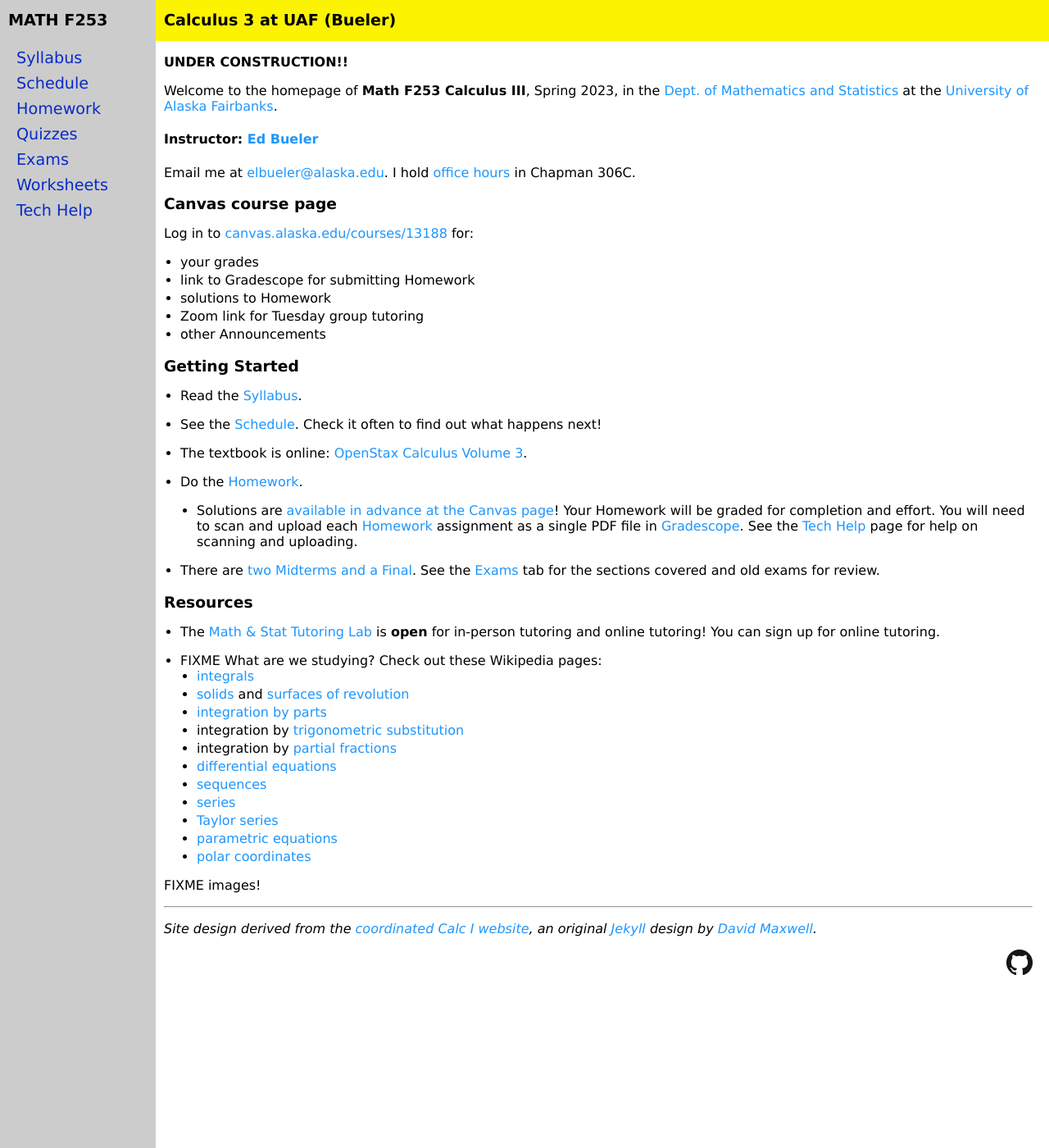
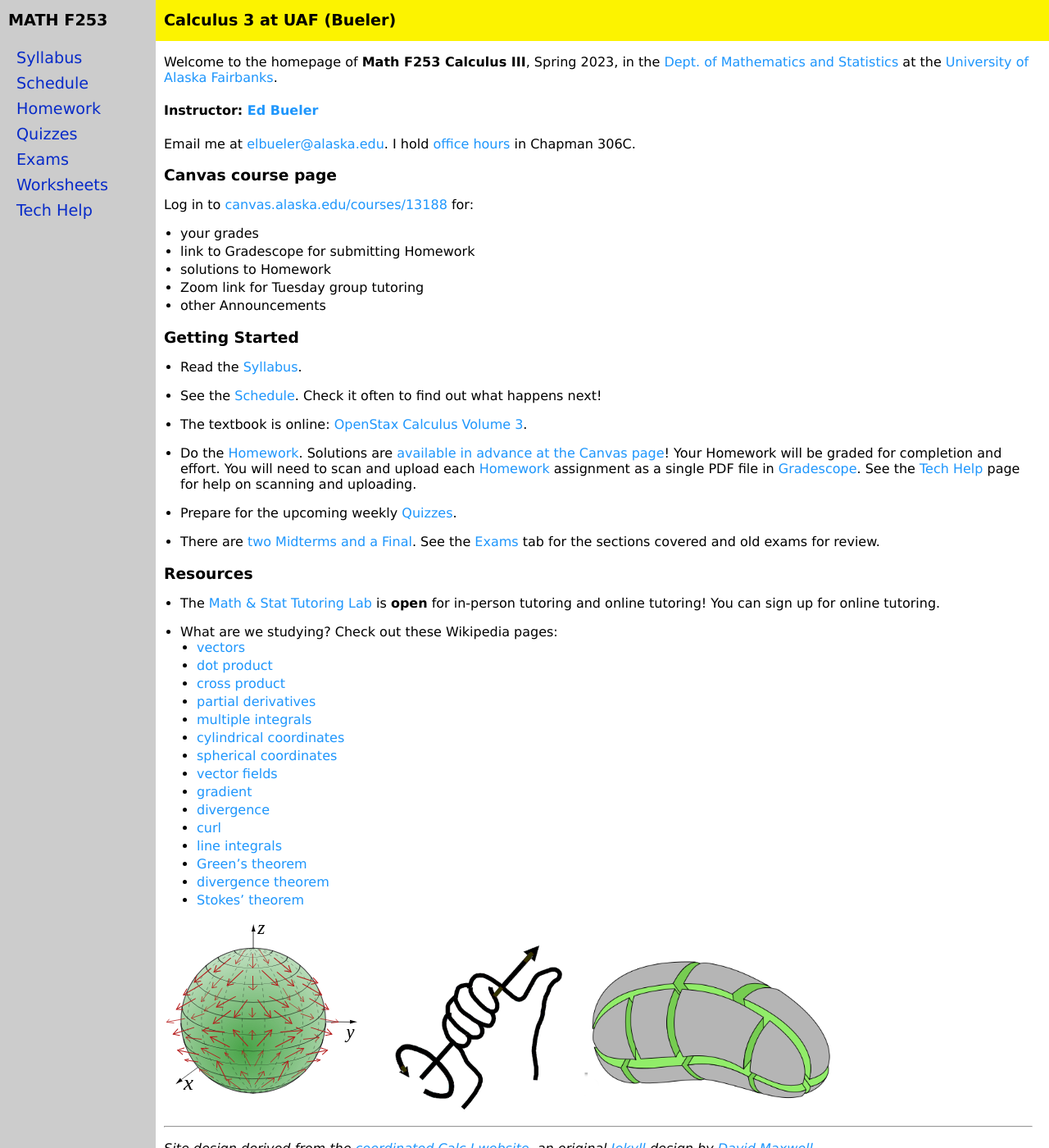
Before and after one commit to jrfaudree/HOM, a Jekyll site: the page built from index.md, in a window 1280 px wide and 1400 px high. Shown: the whole window at 82% size. Built offline with Jekyll 4.4.1, drawn with Linux system fonts in a browser that asks for light colours.

Commit message:
add links and images to main page

```diff
--- a/index.md
+++ b/index.md
@@ -2,8 +2,6 @@
 layout: course-page
 title: Bueler's Math F253 Calculus III at UAF
 ---
-
-**UNDER CONSTRUCTION!!**
 
 Welcome to the homepage of **Math F253 Calculus III**, Spring 2023, in the [Dept. of Mathematics and Statistics](http://www.uaf.edu/dms/) at the [University of Alaska Fairbanks](http://www.uaf.edu/).
 
@@ -29,9 +27,9 @@ Log in to [canvas.alaska.edu/courses/13188](https://canvas.alaska.edu/courses/13
 
 * The textbook is online: [OpenStax Calculus Volume 3](https://openstax.org/details/books/calculus-volume-3).
 
-* Do the [Homework](homework.html).
+* Do the [Homework](homework.html).  Solutions are [available in advance at the Canvas page](https://canvas.alaska.edu/courses/13188/modules)!  Your Homework will be graded for completion and effort.  You will need to scan and upload each [Homework](homework.html) assignment as a single PDF file in [Gradescope](https://canvas.alaska.edu/courses/13188/external_tools/114?display=borderless).  See the [Tech Help](techHelp.html) page for help on scanning and uploading.
 
-  * Solutions are [available in advance at the Canvas page](https://canvas.alaska.edu/courses/13188/modules)!  Your Homework will be graded for completion and effort.  You will need to scan and upload each [Homework](homework.html) assignment as a single PDF file in [Gradescope](https://canvas.alaska.edu/courses/13188/external_tools/114?display=borderless).  See the [Tech Help](techHelp.html) page for help on scanning and uploading.
+* Prepare for the upcoming weekly [Quizzes](quizzes.html).
 
 * There are [two Midterms and a Final](exams.html).  See the [Exams](exams.html) tab for the sections covered and old exams for review.
 
@@ -43,20 +41,24 @@ Log in to [canvas.alaska.edu/courses/13188](https://canvas.alaska.edu/courses/13
 * The [Quizzes](quizzes.html) and [Exams](exams.html) tabs include old versions with solutions.
 /-->
 
-* FIXME What are we studying?  Check out these Wikipedia pages:
-   * [integrals](https://en.wikipedia.org/wiki/Integral)
-   * [solids](https://en.wikipedia.org/wiki/Solid_of_revolution) and [surfaces of revolution](https://en.wikipedia.org/wiki/Surface_of_revolution)
-   * [integration by parts](https://en.wikipedia.org/wiki/Integration_by_parts)
-   * integration by [trigonometric substitution](https://en.wikipedia.org/wiki/Trigonometric_substitution)
-   * integration by [partial fractions](https://en.wikipedia.org/wiki/Partial_fraction_decomposition)
-   * [differential equations](https://en.wikipedia.org/wiki/Ordinary_differential_equation)
-   * [sequences](https://en.wikipedia.org/wiki/Sequence)
-   * [series](https://en.wikipedia.org/wiki/Series_(mathematics))
-   * [Taylor series](https://en.wikipedia.org/wiki/Taylor_series)
-   * [parametric equations](https://en.wikipedia.org/wiki/Parametric_equation)
-   * [polar coordinates](https://en.wikipedia.org/wiki/Polar_coordinate_system)
+* What are we studying?  Check out these Wikipedia pages:
+   * [vectors](https://en.wikipedia.org/wiki/Vector)
+   * [dot product](https://en.wikipedia.org/wiki/Dot_product)
+   * [cross product](https://en.wikipedia.org/wiki/Cross_product)
+   * [partial derivatives](https://en.wikipedia.org/wiki/Partial_derivative)
+   * [multiple integrals](https://en.wikipedia.org/wiki/Multiple_integral)
+   * [cylindrical coordinates](https://en.wikipedia.org/wiki/Cylindrical_coordinate_system)
+   * [spherical coordinates](https://en.wikipedia.org/wiki/Spherical_coordinate_system)
+   * [vector fields](https://en.wikipedia.org/wiki/Vector_field)
+   * [gradient](https://en.wikipedia.org/wiki/Gradient)
+   * [divergence](https://en.wikipedia.org/wiki/Divergence)
+   * [curl](https://en.wikipedia.org/wiki/Curl_(mathematics))
+   * [line integrals](https://en.wikipedia.org/wiki/Line_integral)
+   * [Green's theorem](https://en.wikipedia.org/wiki/Green%27s_theorem)
+   * [divergence theorem](https://en.wikipedia.org/wiki/Divergence_theorem)
+   * [Stokes' theorem](https://en.wikipedia.org/wiki/Stokes%27_theorem)
 
-FIXME images!
+[<img src="assets/images/vector-field-sphere.svg" height="230">](https://en.wikipedia.org/wiki/Vector_field "vector field on a sphere") &nbsp; &nbsp; [<img src="assets/images/right-hand-rule.png" height="200">](https://en.wikipedia.org/wiki/Curl_(mathematics) "right-hand-rule for curl") &nbsp; &nbsp; [<img src="assets/images/div-theorem-crop.png" height="200">](https://en.wikipedia.org/wiki/Divergence_theorem "divergence theorem")
 
 ---
 _Site design derived from the [coordinated Calc I website](https://uaf-math251.github.io/), an original [Jekyll](https://jekyllrb.com/) design by [David Maxwell](https://damaxwell.github.io/)._
```
Also changed, not shown: assets/images/div-theorem-crop.png (added), assets/images/right-hand-rule.png (added), assets/images/vector-field-sphere.svg (added).
